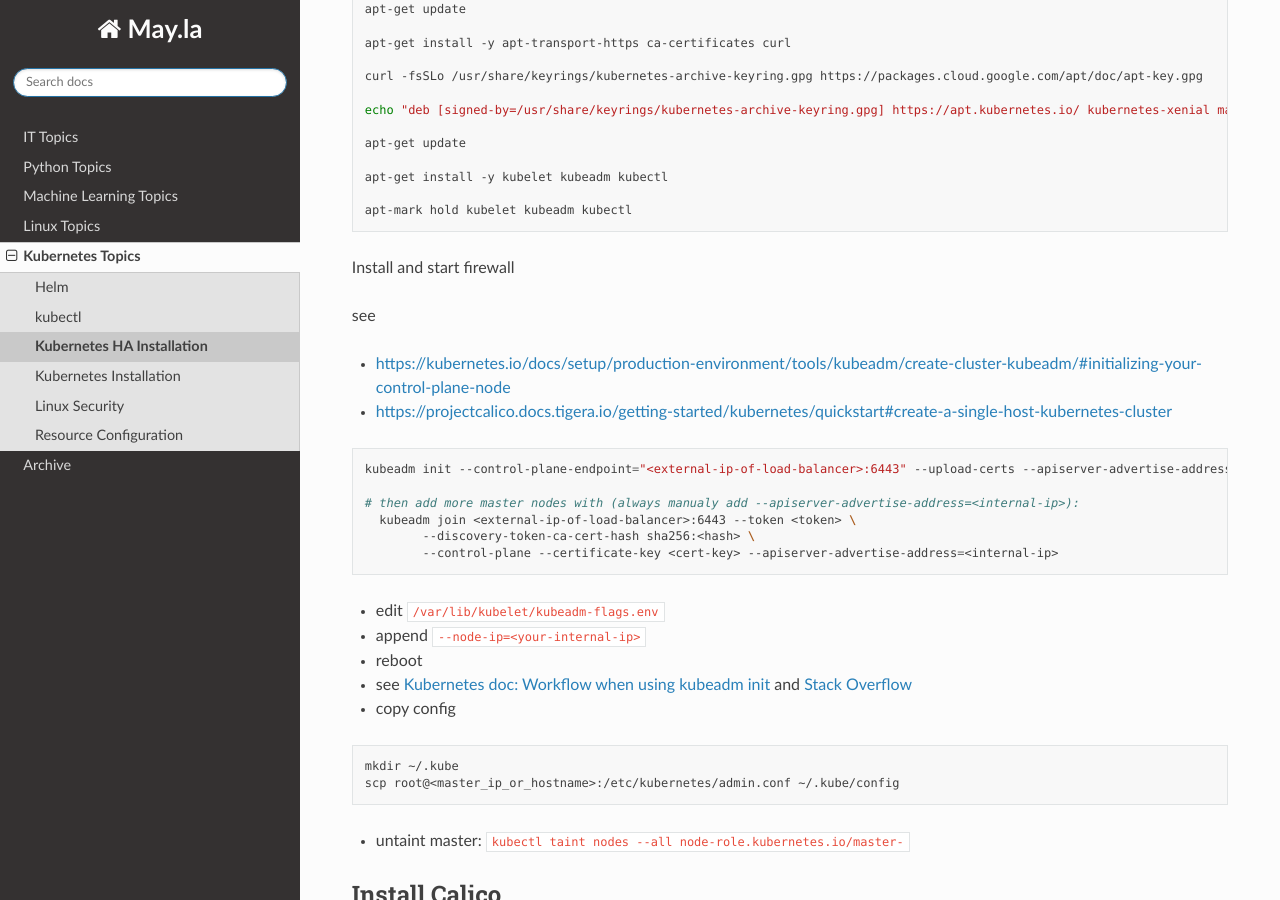
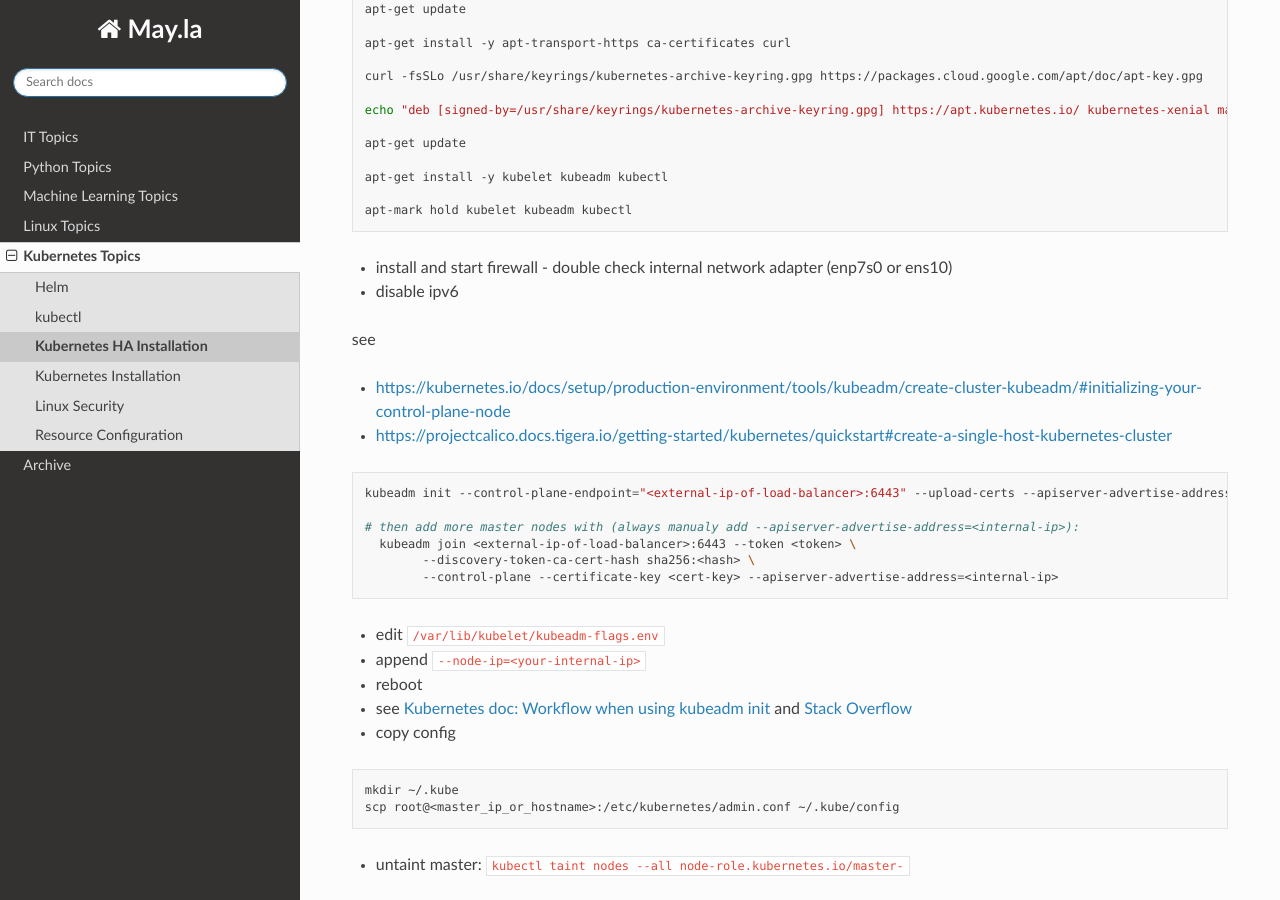
Before and after one commit to PhilipMay/May.la, a Sphinx documentation site: the page built from source/k8s/kubernetes-ha-install.md, in a window 1280 px wide and 900 px high, scrolled down 1758 px. Built offline with Sphinx 7.4.7 and the Read the Docs theme 2.0.0, drawn with Linux system fonts in a browser that asks for light colours.

Commit message:
Update kubernetes-ha-install.md

````diff
--- a/source/k8s/kubernetes-ha-install.md
+++ b/source/k8s/kubernetes-ha-install.md
@@ -92,7 +92,8 @@ apt-get install -y kubelet kubeadm kubectl
 apt-mark hold kubelet kubeadm kubectl
 ```
 
-Install and start firewall
+- install and start firewall - double check internal network adapter (enp7s0 or ens10)
+- disable ipv6
 
 see
 - https://kubernetes.io/docs/setup/production-environment/tools/kubeadm/create-cluster-kubeadm/#initializing-your-control-plane-node
````
